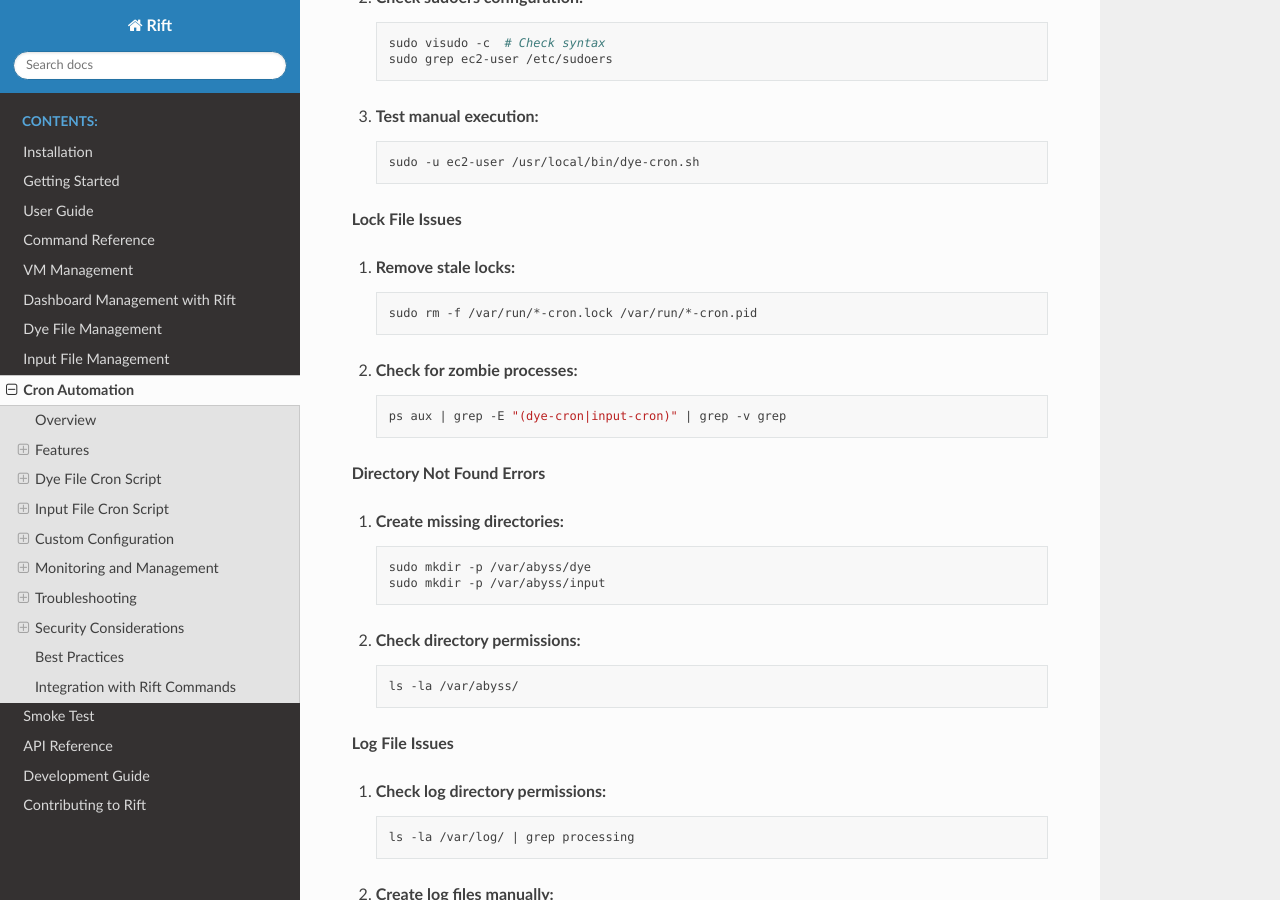
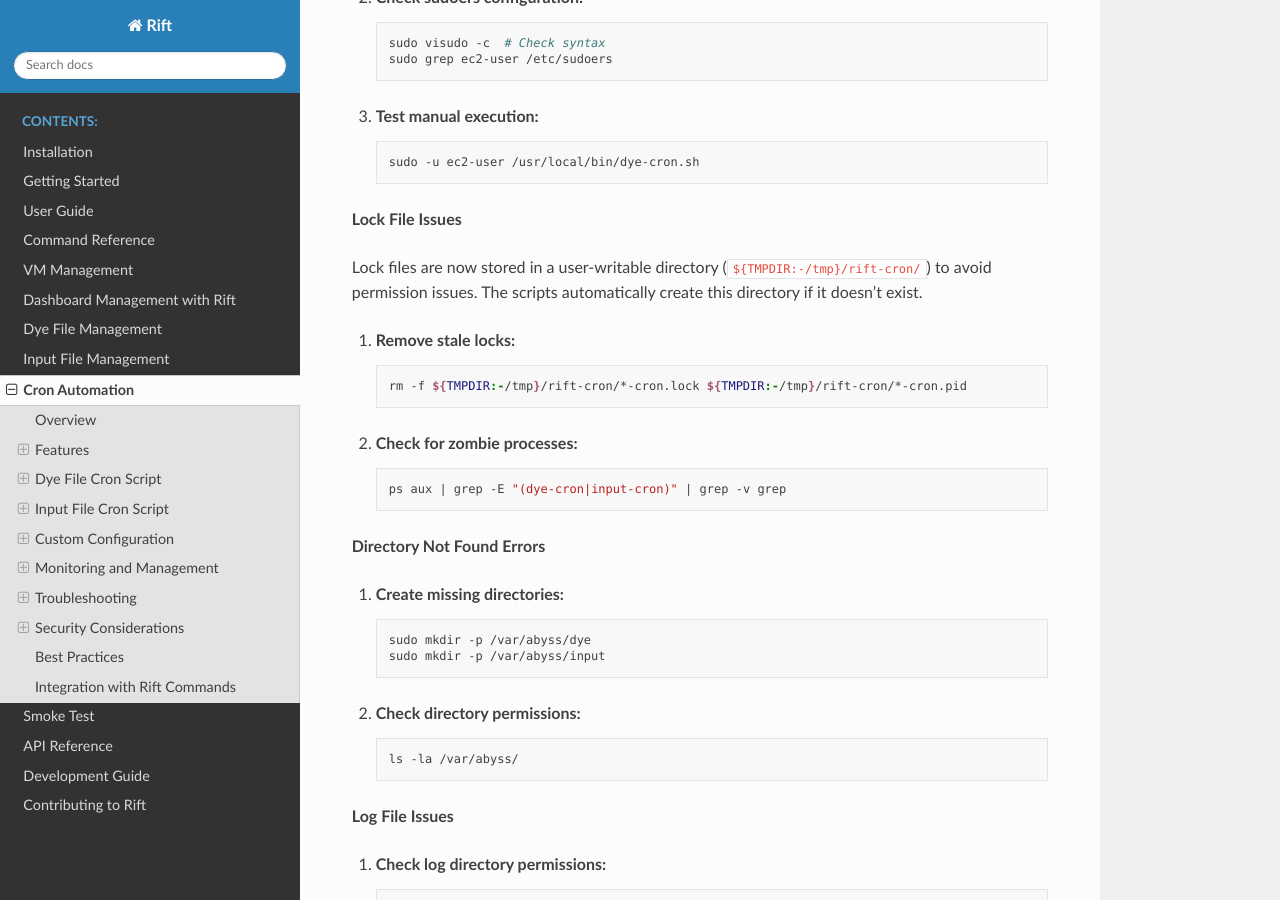
Before and after one commit to RA-Rob/rift, a Sphinx documentation site: the page built from docs/cron-automation.rst, in a window 1280 px wide and 900 px high, scrolled down 7732 px. Built offline with Sphinx 7.4.7 and the Read the Docs theme 3.1.0, drawn with Linux system fonts in a browser that asks for light colours; some of the changed text lies outside the part shown.

Commit message:
Fix permission issues with cron script lock files
- Move lock and PID files from /var/run/ to user-writable directory
- Use ${TMPDIR:-/tmp}/rift-cron/ for lock file storage
- Add ensure_lock_directory() function to create directory automatically
- Apply fix to both input-cron.sh and dye-cron.sh scripts
- Update documentation to reflect new lock file locations

Resolves "Permission denied" errors when cron jobs try to create
lock files in /var/run/ directory. Scripts now use a user-writable
temporary directory that is created automatically if needed.

Files modified:
- tools/input-cron.sh
- tools/dye-cron.sh
- docs/cron-automation.rst
- docs/dye-file-management.rst
- docs/input-file-management.rst

```diff
--- a/docs/cron-automation.rst
+++ b/docs/cron-automation.rst
@@ -306,15 +306,15 @@ Checking Cron Job Status
    ps aux | grep -E "(dye-cron|input-cron)"
 
    # Check PID files
-   cat /var/run/dye-cron.pid 2>/dev/null
-   cat /var/run/input-cron.pid 2>/dev/null
+   cat ${TMPDIR:-/tmp}/rift-cron/dye-cron.pid 2>/dev/null
+   cat ${TMPDIR:-/tmp}/rift-cron/input-cron.pid 2>/dev/null
 
 **Check Lock Files:**
 
 .. code-block:: bash
 
    # Check for active locks
-   ls -la /var/run/*-cron.lock 2>/dev/null
+   ls -la ${TMPDIR:-/tmp}/rift-cron/*-cron.lock 2>/dev/null
 
 Log Monitoring
 ~~~~~~~~~~~~~~
@@ -410,11 +410,13 @@ Common Issues
 
 **Lock File Issues**
 
+Lock files are now stored in a user-writable directory (``${TMPDIR:-/tmp}/rift-cron/``) to avoid permission issues. The scripts automatically create this directory if it doesn't exist.
+
 1. **Remove stale locks:**
 
    .. code-block:: bash
 
-      sudo rm -f /var/run/*-cron.lock /var/run/*-cron.pid
+      rm -f ${TMPDIR:-/tmp}/rift-cron/*-cron.lock ${TMPDIR:-/tmp}/rift-cron/*-cron.pid
 
 2. **Check for zombie processes:**
 
@@ -502,7 +504,7 @@ File Permissions
 
 - **Log Files**: Ensure log files are not world-readable if they contain sensitive information
 - **Script Files**: Ensure cron scripts are not writable by unauthorized users
-- **Lock Files**: Verify lock files are created with proper permissions
+- **Lock Files**: Verify lock files are created with proper permissions in user-writable directory
 
 Network Security
 ~~~~~~~~~~~~~~~~
--- a/docs/dye-file-management.rst
+++ b/docs/dye-file-management.rst
@@ -170,7 +170,7 @@ Log Files
 
 - **Main Log**: ``/var/log/dye-processing.log``
 - **Log Rotation**: Automatic when file exceeds 10MB
-- **Lock Files**: ``/var/run/dye-cron.lock`` and ``/var/run/dye-cron.pid``
+- **Lock Files**: ``${TMPDIR:-/tmp}/rift-cron/dye-cron.lock`` and ``${TMPDIR:-/tmp}/rift-cron/dye-cron.pid``
 
 Configuration
 -------------
@@ -223,7 +223,7 @@ Common Issues
 1. **Permission Denied**: Ensure sudo access is properly configured and user is in sudoers
 2. **Sudo Password Prompts**: Configure passwordless sudo for automated operations
 3. **Ownership Changes Fail**: Verify sudo permissions for chown/chmod commands
-4. **Lock File Issues**: Remove stale lock files in ``/var/run/`` if script won't start
+4. **Lock File Issues**: Remove stale lock files in ``${TMPDIR:-/tmp}/rift-cron/`` if script won't start
 5. **Directory Not Found**: Verify all configured directory paths exist and are accessible via sudo
 6. **Cron Job Fails**: Ensure passwordless sudo is configured and test manually first
 
--- a/docs/input-file-management.rst
+++ b/docs/input-file-management.rst
@@ -231,7 +231,7 @@ Monitoring Cron Jobs
    .. code-block:: bash
 
       ps aux | grep input-cron
-      cat /var/run/input-cron.pid 2>/dev/null
+      cat ${TMPDIR:-/tmp}/rift-cron/input-cron.pid 2>/dev/null
 
 4. **View recent processing activity**:
 
```
Also changed, not shown: 2 other files.
